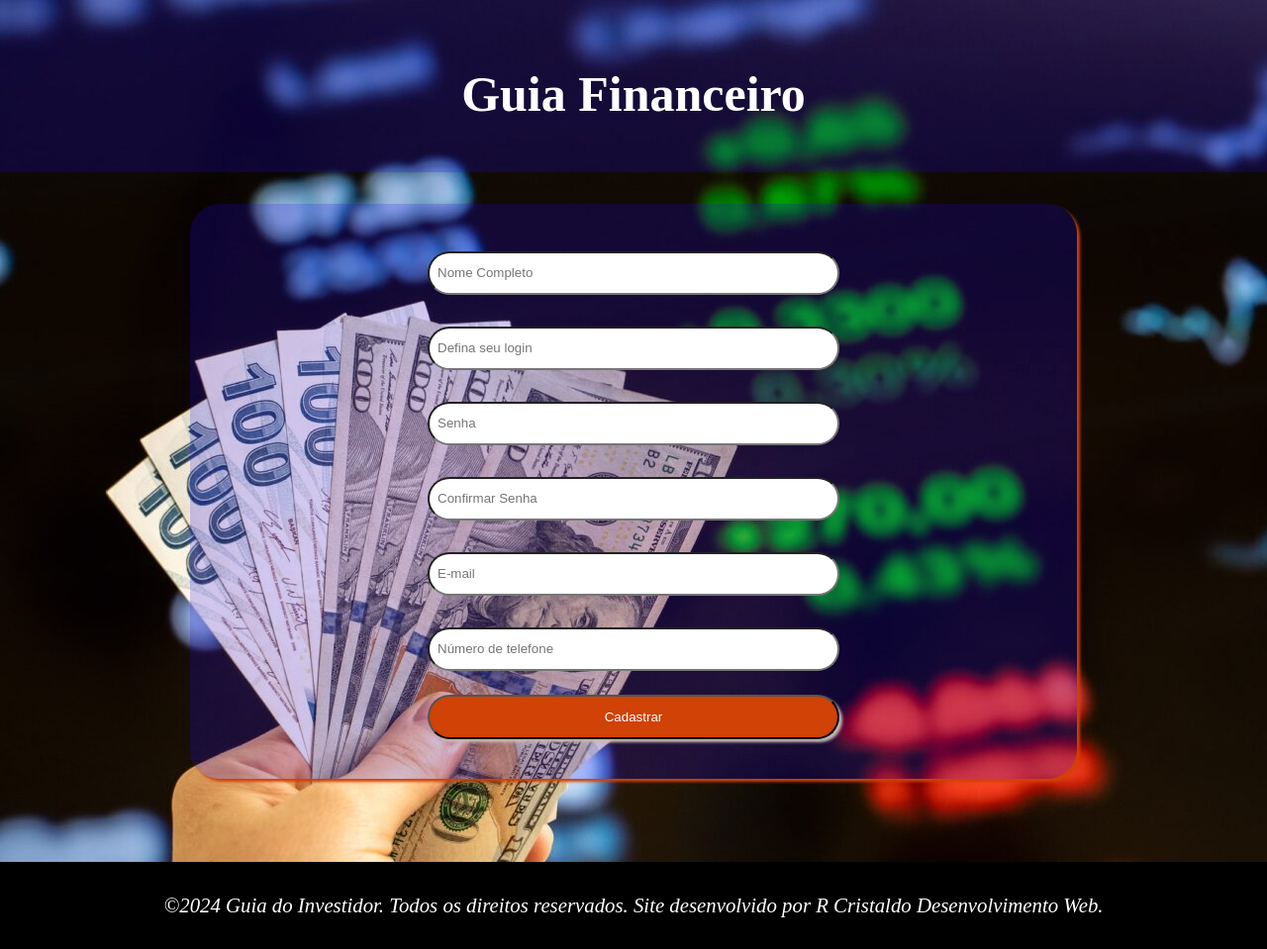
After one commit to DiegoRCristaldo/investimento, a PHP site: page /assets/cadastro.html in a window 1280 px wide. The commit adds this page. Shown: the whole page at 99% size. Run offline with PHP 8.4, Linux system fonts and the light colour scheme.

Commit message:
Criacao da tela de cadastro

```diff
--- /dev/null
+++ b/assets/cadastro.html
@@ -0,0 +1,45 @@
+<!DOCTYPE html>
+<html lang="pt-br">
+<head>
+    <meta charset="UTF-8">
+    <meta name="viewport" content="width=device-width, initial-scale=1.0">
+    <link rel="stylesheet" href="style.css">
+    <title>Cadastro - Guia Financeiro</title>
+</head>
+<body class="cadastro">
+    <header class="cabecalho">
+        <nav>
+            <a href="../index.html"><h1 class="titulo">Guia Financeiro</h1></a>
+        </nav>
+    </header>
+    <main>
+        <section>
+            <form class="formulario" action="../data/banco.php" method="post">
+                <label for="nome"></label>
+                <input class="layout" type="text" name="nome" id="nome" placeholder="Nome Completo">
+
+                <label for="usuario"></label>
+                <input class="layout" type="text" name="usuario" id="usuario" placeholder="Defina seu login">
+
+                <label for="senha"></label>
+                <input class="layout" type="password" name="senha" id="senha" placeholder="Senha">
+
+                <label for="senha"></label>
+                <input class="layout" type="password" name="senha" id="senha" placeholder="Confirmar Senha">
+
+                <label for="email"></label>
+                <input class="layout" type="email" name="email" id="email" placeholder="E-mail">
+
+                <label for="telefone"></label>
+                <input class="layout" type="tel" name="telefone" id="telefone" placeholder="Número de telefone">
+
+                <button class="layout" type="submit">Cadastrar</button>
+            </form>
+        </section>
+    </main>
+    <footer>
+        <cite><a href="https://rcristaldodevweb.netlify.app">&copy;2024 Guia do Investidor. Todos os direitos reservados. Site desenvolvido por R
+          Cristaldo Desenvolvimento Web.</a></cite>
+    </footer>
+</body>
+</html>
--- a/assets/style.css
+++ b/assets/style.css
@@ -1,4 +1,4 @@
-/*Conteúdo geral do site*/
+/*Conteúdo index do site*/
 *{
     margin: 0;
     padding: 0;
@@ -26,7 +26,7 @@ body{
 }
 .inner{
     margin: 0 auto;
-    width: fit-content;
+    width: 'fit-content';
     display: flex;
     gap: 1.5rem;
     animation: loop 40s linear infinite;
@@ -68,10 +68,10 @@ div.conteudo-principal{
 div.texto-principal{
     width: 40%;
     margin: 5%;
+    background-color: rgba(34, 5, 251, 0.2);
 }
 h1{
     color: #ffffff;
-    background-color: rgba(34, 5, 251, 0.2);
     font-size: 50px;
     padding: 2rem;
     margin-top: 1rem;
@@ -123,6 +123,7 @@ input{
     padding: 0.5rem;
 }
 button{
+    width: 48%;
     background-color: #d04205;
     padding: 0.8rem;
     border-radius: 50px;
@@ -134,12 +135,16 @@ button{
 button:hover{
     color: #d04205;
     background-color: #ffffff;
+    box-shadow: #d04205;
 }
 a{
     text-decoration: none;
     color: #ffffff;
     align-items: center;
     padding: 1rem;
+}
+a:hover{
+    color: #d04205;
 }
 /*Fim da tela de login*/
 
@@ -154,7 +159,6 @@ footer{
 cite{
     font-size: 1.3rem;
 }
-
 @keyframes loop {
     0%{
         transform: translateX(100%);
@@ -172,6 +176,41 @@ cite{
         transform: translateX(-100%);
     }
 }
+/*Inicio do Conteúdo do cadastro*/
+body.cadastro{
+    max-width: 1440px;
+    margin: 0 auto;
+    background-image: url('../data/img/stocks.jpg');
+    background-repeat: no-repeat;
+}
+header.cabecalho{
+    background-color: rgba(34, 5, 251, 0.2);
+}
+h1.titulo:hover{
+    color: #d04205;
+    background-color: rgba(255, 255, 255, 0.2);
+}
+form.formulario{
+    justify-content: center;
+    align-items: center;
+    color: #e2e8f0;
+    margin: 2rem auto;
+    width: 70%;
+    border-radius: 30px;
+    box-shadow: 3px 3px 3px #d04205;
+    background-color: rgba(34, 5, 251, 0.2);
+
+}
+input.layout, button.layout{
+    width: 50%;
+}
+input:hover{
+    font-size: 0.7rem;
+    position: relative;
+    top: -7px;
+    left: -7px;
+}
+/*Fim do Conteúdo do cadastro*/
 @media (max-width: 375px) {
     form{
         padding: 0.8rem;
@@ -189,10 +228,14 @@ cite{
         width: 95%;
     }
     h1{
-        font-size: 28px;
+        font-size: 2.5rem;
+    }
+    h3{
+        font-size: 1.4rem;
     }
     p{
-        line-height: 16px;
+        line-height: 2rem;
+        font-size: 1rem;
         padding: 1rem 0;
     }
     div.login{
@@ -204,11 +247,10 @@ cite{
     }
     h2{
         margin: 1rem 0;
-        font-size: 1.5rem;
+        font-size: 2rem;
     }
     input{
         margin: 0.3rem;
-        line-height: 0.5rem;
         border-radius: 20px;
         padding: 0.5rem;
     }
@@ -216,18 +258,22 @@ cite{
         padding: 0.5rem;
         border-radius: 25px;
         margin: 0.3rem;
+        font-size: 1rem;
     }
     cite{
         font-size: 1rem;
     }
 }
 @media (max-width: 768px) {
+    div.login{
+        padding: 2rem 0.3rem;
+    }
     form{
         padding: 0.5rem;
     }
     input{
         margin: 0.3rem 0;
-        line-height: 0.5rem;
+        line-height: 0.8rem;
         padding: 0.5rem 0.2rem;
     }
     div.row{
```
Also changed, not shown: assets/carteira.html (deleted, +0 -12 lines), assets/script.js (deleted, +0 -20 lines), data/banco.php (added, +19 -0 lines), index.html (+7 -7 lines), data/banco.html (deleted).
